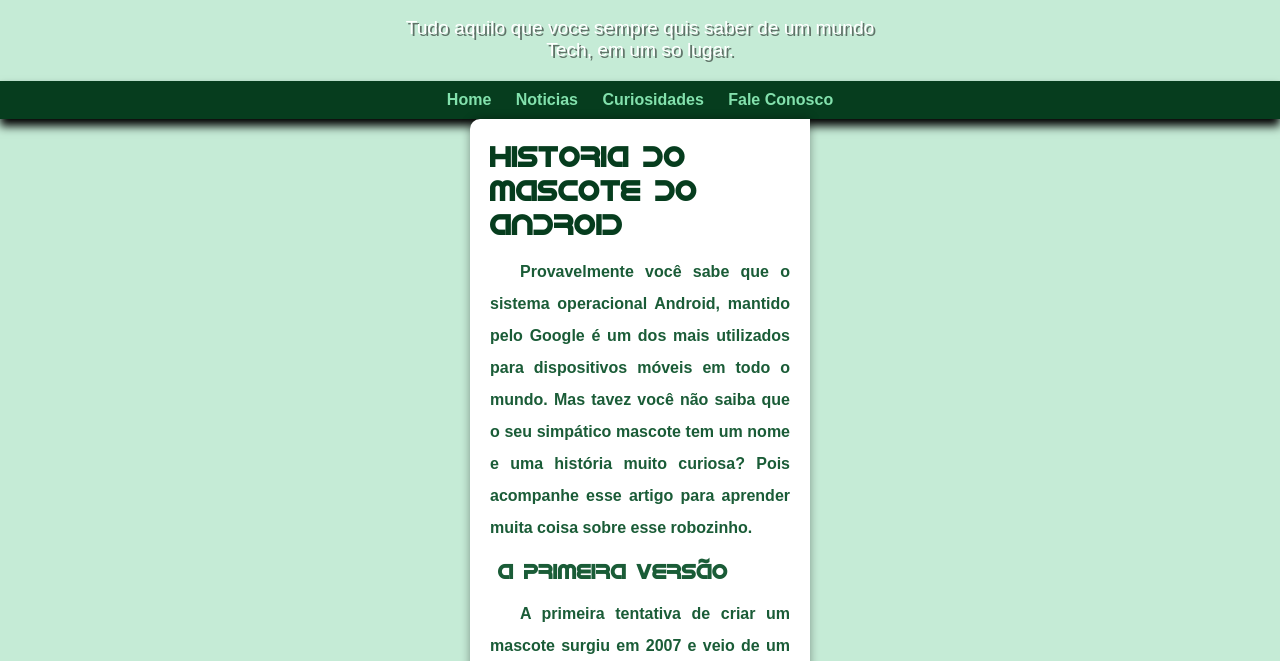
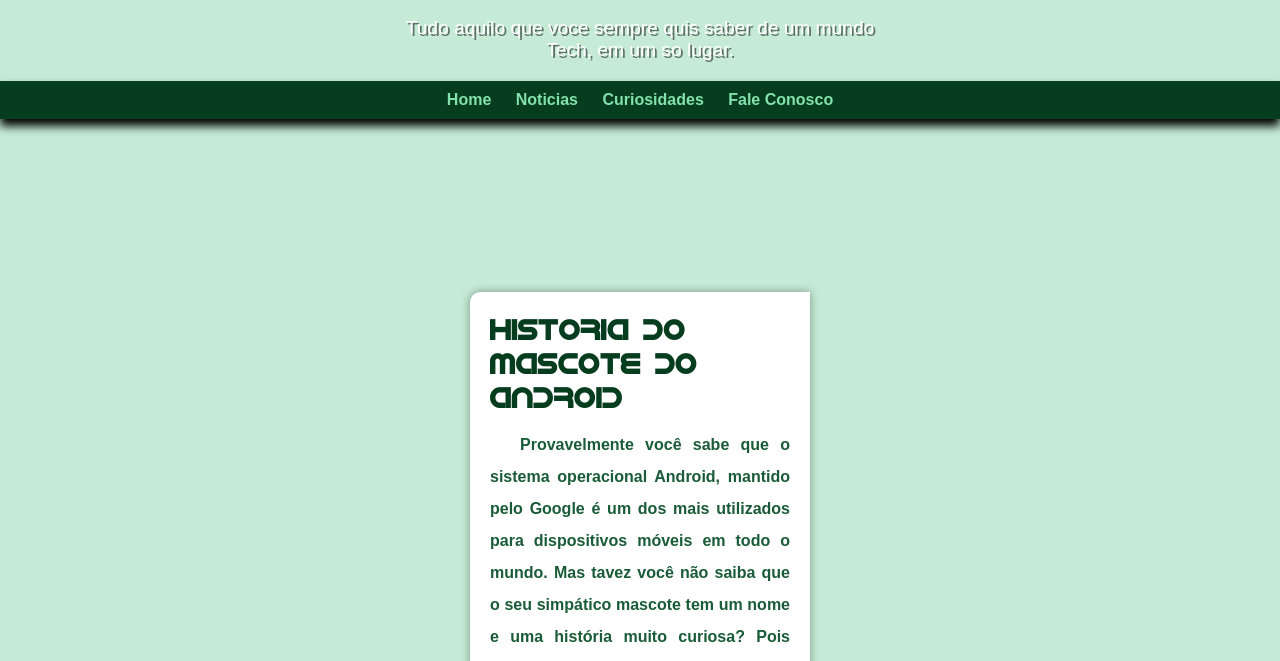
Before and after one commit to Arthurpds1/projeto-android, a plain HTML site: page index.html in a window 1280 px wide. Shown: the part 98-759 px from the top of the page. Drawn offline with Linux system fonts and the light colour scheme.

Commit message:
mudança

```diff
--- a/style.css
+++ b/style.css
@@ -22,7 +22,7 @@ a.externo::after{
 
 header{
     background-image: linear-gradient(to bottom), #2fa866, #063d1e;
-    min-height: 150px;
+    min-height: 350px;
     text-align: center;
     padding-top: 40px;
 }
```
